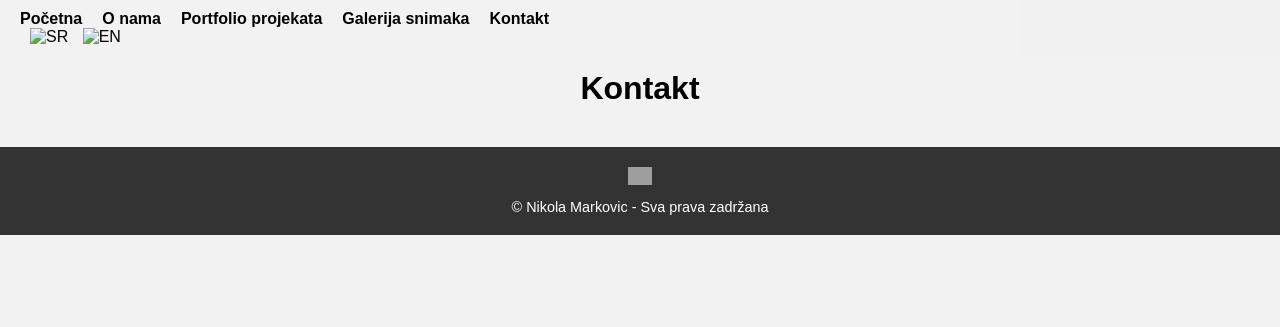
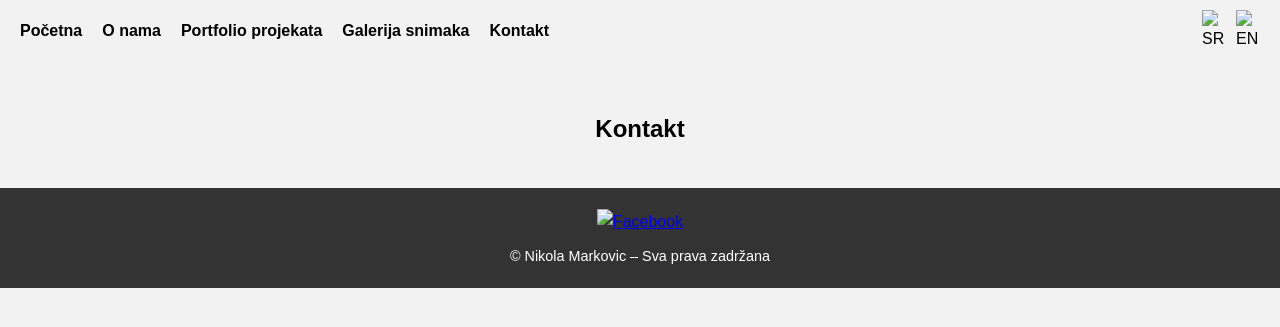
Before and after one commit to weldingmont/test, a Jekyll site: the page built from kontakt.html, in a window 1280 px wide. Shown: the top 327 px of the page. Built offline with Jekyll 4.4.1, drawn with Linux system fonts in a browser that asks for light colours; grey boxes are pictures that could not be loaded.

Commit message:
Add files via upload

```diff
--- a/_layouts/default.html
+++ b/_layouts/default.html
@@ -9,17 +9,32 @@
 <body data-lang="sr">
 
   <header>
-    <nav>
+    <nav class="navbar">
       <ul class="nav-links">
-        <li><a href="{{ '/' | relative_url }}#hero" class="lang sr">Početna</a><a href="{{ '/' | relative_url }}#hero" class="lang en">Home</a></li>
-        <li><a href="{{ '/' | relative_url }}#about" class="lang sr">O nama</a><a href="{{ '/' | relative_url }}#about" class="lang en">About us</a></li>
-        <li><a href="{{ '/' | relative_url }}#portfolio" class="lang sr">Portfolio projekata</a><a href="{{ '/' | relative_url }}#portfolio" class="lang en">Projects</a></li>
-        <li><a href="{{ '/galerija.html' | relative_url }}" class="lang sr">Galerija snimaka</a><a href="{{ '/galerija.html' | relative_url }}" class="lang en">Video gallery</a></li>
-        <li><a href="{{ '/' | relative_url }}#contact" class="lang sr">Kontakt</a><a href="{{ '/' | relative_url }}#contact" class="lang en">Contact</a></li>
+        <li>
+          <a href="{{ '/' | relative_url }}#hero" class="lang sr">Početna</a>
+          <a href="{{ '/' | relative_url }}#hero" class="lang en">Home</a>
+        </li>
+        <li>
+          <a href="{{ '/' | relative_url }}#about" class="lang sr">O nama</a>
+          <a href="{{ '/' | relative_url }}#about" class="lang en">About us</a>
+        </li>
+        <li>
+          <a href="{{ '/' | relative_url }}#portfolio" class="lang sr">Portfolio projekata</a>
+          <a href="{{ '/' | relative_url }}#portfolio" class="lang en">Projects</a>
+        </li>
+        <li>
+          <a href="{{ '/galerija.html' | relative_url }}" class="lang sr">Galerija snimaka</a>
+          <a href="{{ '/galerija.html' | relative_url }}" class="lang en">Video gallery</a>
+        </li>
+        <li>
+          <a href="{{ '/' | relative_url }}#contact" class="lang sr">Kontakt</a>
+          <a href="{{ '/' | relative_url }}#contact" class="lang en">Contact</a>
+        </li>
       </ul>
       <div class="language-switcher">
-        <img src="{{ '/images/sr.png' | relative_url }}" alt="SR" id="btn-sr">
-        <img src="{{ '/images/en.png' | relative_url }}" alt="EN" id="btn-en">
+        <img id="btn-sr" src="{{ '/images/sr.png' | relative_url }}" alt="SR">
+        <img id="btn-en" src="{{ '/images/en.png' | relative_url }}" alt="EN">
       </div>
     </nav>
   </header>
@@ -30,10 +45,10 @@
 
   <footer>
     <a href="https://www.facebook.com/weldingmont" target="_blank">
-      <img src="https://upload.wikimedia.org/wikipedia/commons/5/51/Facebook_f_logo_%282019%29.svg" alt="Facebook">
+      <img src="{{ '/images/facebook-icon.png' | relative_url }}" alt="Facebook">
     </a>
-    <p class="lang sr">© Nikola Markovic - Sva prava zadržana</p>
-    <p class="lang en">© Nikola Markovic - All rights reserved</p>
+    <p class="lang sr">© Nikola Markovic – Sva prava zadržana</p>
+    <p class="lang en">© Nikola Markovic – All rights reserved</p>
   </footer>
 
   <script>
@@ -47,5 +62,6 @@
     document.getElementById('btn-en').onclick = () => switcher('en');
     switcher('sr');
   </script>
+
 </body>
 </html>
--- a/styles.css
+++ b/styles.css
@@ -1,42 +1,95 @@
+/* Global */
 * { margin: 0; padding: 0; box-sizing: border-box; }
-body { background: #f2f2f2; color: #000; font-family: Arial, sans-serif; }
-header { position: fixed; top: 0; width: 100%; background: rgba(242,242,242,0.95); display: flex; justify-content: space-between; align-items: center; padding: 10px 20px; z-index: 1000; }
+body {
+  background: #f2f2f2;    /* light gray */
+  color: #000;            /* black text */
+  font-family: Arial, sans-serif;
+  line-height: 1.6;
+}
+main { padding-top: 70px; }
+
+/* Header */
+header { position: fixed; top: 0; width: 100%; background: rgba(242,242,242,0.95); z-index:1000; }
+.navbar { display: flex; justify-content: space-between; align-items: center; padding: 10px 20px; }
 .nav-links { list-style: none; display: flex; }
 .nav-links li { margin-right: 20px; }
 .nav-links a { text-decoration: none; color: #000; font-weight: bold; }
-.language-switcher img { width: 24px; margin-left: 10px; cursor: pointer; }
-main { padding-top: 70px; }
+.language-switcher { display: flex; }
+.language-switcher img { width:24px; margin-left:10px; cursor:pointer; }
 
 /* Hero */
-.hero { position: relative; width: 100vw; height: 100vh; overflow: hidden; }
-.video-background iframe { position: absolute; top: 0; left: 0; width: 100%; height: 100%; pointer-events: none; }
-.hero-content { position: absolute; top: 50%; left: 50%; transform: translate(-50%, -50%); text-align: center; }
+.hero { position: relative; width:100vw; height:100vh; overflow:hidden; }
+.video-bg {
+  position: absolute;
+  top: 0; left: 0;
+  width: 100%; height: 100%;
+  pointer-events: none;
+}
+.hero-content {
+  position: absolute; top:50%; left:50%;
+  transform: translate(-50%, -50%);
+  text-align: center;
+}
 .hero-content h1 { font-size: 3rem; text-shadow: 2px 2px 6px rgba(0,0,0,0.7); }
 
 /* About */
-#about { max-width: 800px; margin: 40px auto; }
-.about-content { max-width: 600px; margin-left: auto; background: #fff; padding: 20px; border: 2px solid #ccc; border-radius: 8px; }
-#about h2 { text-align: center; font-size: 2rem; margin-bottom: 20px; }
+#about { margin:40px 20px; }
+.about-content {
+  max-width:600px;
+  margin-left:auto;          /* right-align box */
+  background:#fff;
+  padding:20px;
+  border:2px solid #ccc;
+  border-radius:8px;
+}
+#about h2 { text-align:center; margin-bottom:20px; }
 
 /* Portfolio */
-#portfolio { max-width: 1000px; margin: 40px auto; padding: 0 20px; }
-#portfolio h2 { text-align: center; font-size: 2rem; margin-bottom: 20px; }
-.blog-posts { display: grid; grid-template-columns: repeat(auto-fit, minmax(280px,1fr)); gap: 20px; }
-.blog-post { background: #fff; border: 1px solid #ddd; border-radius: 8px; overflow: hidden; transition: transform 0.3s; }
+#portfolio { margin:40px auto; max-width:1000px; padding:0 20px; }
+#portfolio h2 { text-align:center; margin-bottom:20px; }
+.blog-posts {
+  display: grid;
+  grid-template-columns: repeat(auto-fit,minmax(280px,1fr));
+  gap: 20px;
+}
+.blog-post {
+  background:#fff;
+  border:1px solid #ddd;
+  border-radius:8px;
+  overflow:hidden;
+  transition:transform 0.3s;
+}
 .blog-post:hover { transform: translateY(-5px); }
-.blog-post img { width: 100%; }
-.blog-post h3 { padding: 15px; font-size: 1.4rem; }
+.blog-post img { width:100%; }
+.blog-post h3 { padding:15px; font-size:1.4rem; }
 .blog-post p { padding: 0 15px 15px; }
-.view-all { display: block; text-align: center; margin-top: 20px; text-decoration: none; color: #0066cc; font-weight: bold; }
+.view-all {
+  display:block; text-align:center;
+  margin-top:20px;
+  text-decoration:none; color:#0066cc; font-weight:bold;
+}
 
 /* Contact */
-.contact-section { display: flex; flex-wrap: wrap; gap: 20px; max-width: 1000px; margin: 40px auto; }
-.contact-map { flex: 1 1 400px; min-height: 300px; border-radius: 8px; overflow: hidden; }
-.contact-info { flex: 1 1 400px; background: #fff; padding: 20px; border: 2px solid #ccc; border-radius: 8px; }
-#contact h2 { text-align: center; font-size: 2rem; margin-bottom: 20px; }
-.contact-info p { margin-bottom: 10px; }
+#contact { margin:40px auto; max-width:1000px; padding:0 20px; }
+#contact h2 { text-align:center; margin-bottom:20px; }
+.contact-section {
+  display:flex; flex-wrap:wrap; gap:20px;
+}
+.contact-map {
+  flex:1 1 400px; min-height:300px;
+  border-radius:8px; overflow:hidden;
+}
+.contact-info {
+  flex:1 1 400px;
+  background:#fff; padding:20px;
+  border:2px solid #ccc; border-radius:8px;
+}
+.contact-info p { margin-bottom:10px; }
 
 /* Footer */
-footer { background: #333; color: #fff; text-align: center; padding: 20px 0; margin-top: 40px; }
-footer img { width: 24px; }
-footer p { margin-top: 10px; font-size: 0.9rem; }
+footer {
+  background:#333; color:#fff; text-align:center;
+  padding:20px 0; margin-top:40px;
+}
+footer img { width:24px; vertical-align:middle; }
+footer p { margin-top:10px; font-size:0.9rem; }
```
Also changed, not shown: index.html (+54 -21 lines).
